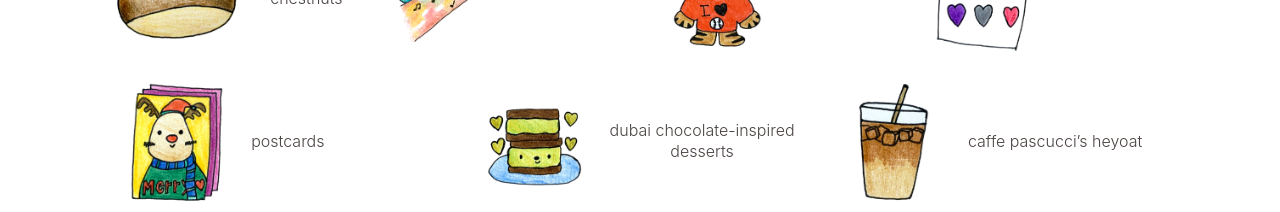
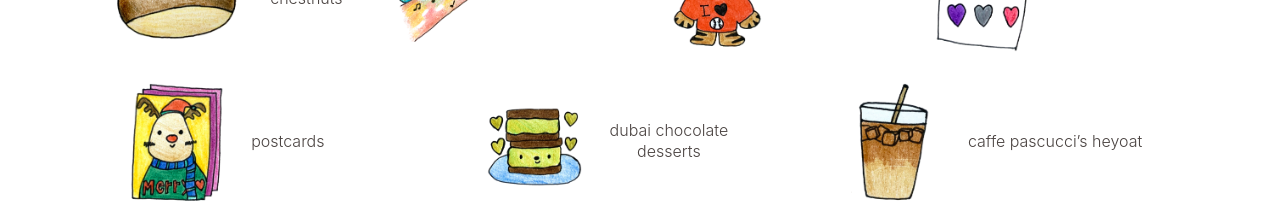
Before and after one commit to yewonbamdi/yewonbamdi.github.io, a plain HTML site: page index.html in a window 1280 px wide. Shown: the part 1420-1632 px from the top of the page. Drawn offline with Linux system fonts and the light colour scheme; a web font is replaced by a local one.

Commit message:
Shorten the dubai dessert favorite label
Co-Authored-By: Claude Opus 5.5 <noreply@anthropic.com>

```diff
--- a/index.html
+++ b/index.html
@@ -554,7 +554,7 @@
           <li><img src="images/favorites/kiatigers.png" alt="" loading="lazy">KIA tigers</li>
           <li><img src="images/favorites/stickers.png" alt="" loading="lazy">stickers</li>
           <li><img src="images/favorites/postcards.png" alt="" loading="lazy">postcards</li>
-          <li><img src="images/favorites/dubai.png" alt="" loading="lazy"><span class="center">dubai chocolate-inspired<br>desserts</span></li>
+          <li><img src="images/favorites/dubai.png" alt="" loading="lazy"><span class="center">dubai chocolate<br>desserts</span></li>
           <li><img src="images/favorites/heyoat.png" alt="" loading="lazy">caffe pascucci’s heyoat</li>
         </ul>
       </div>
```
